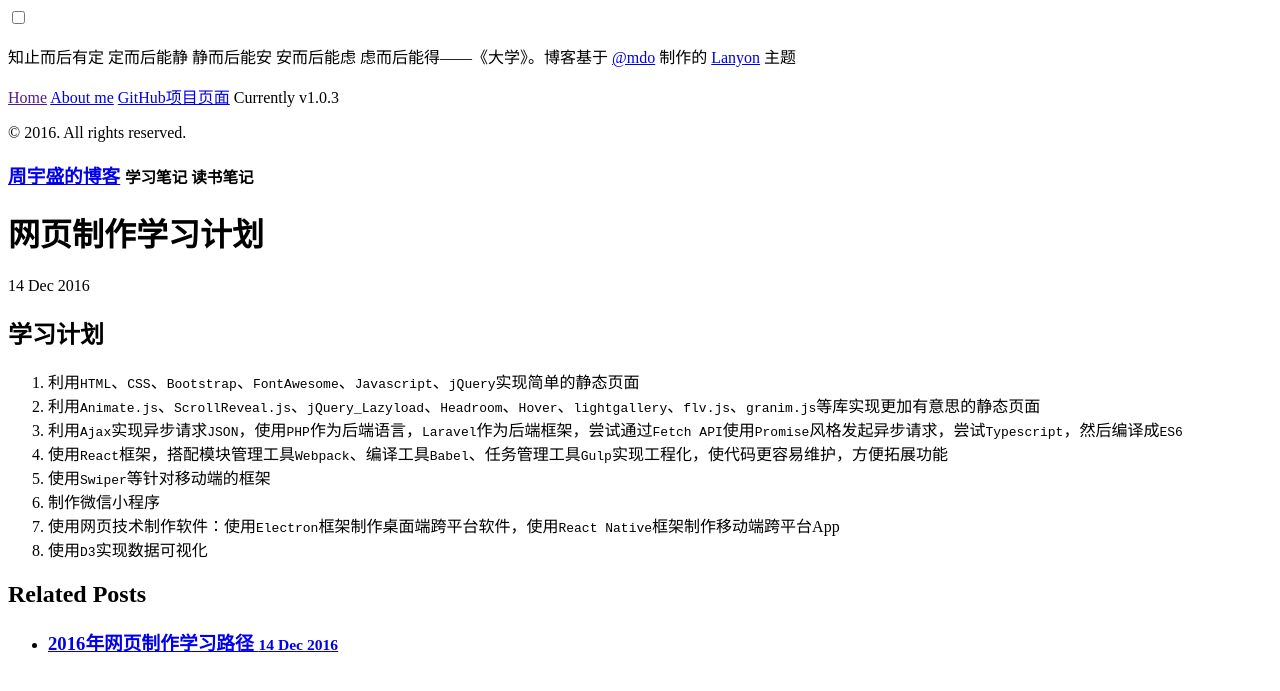
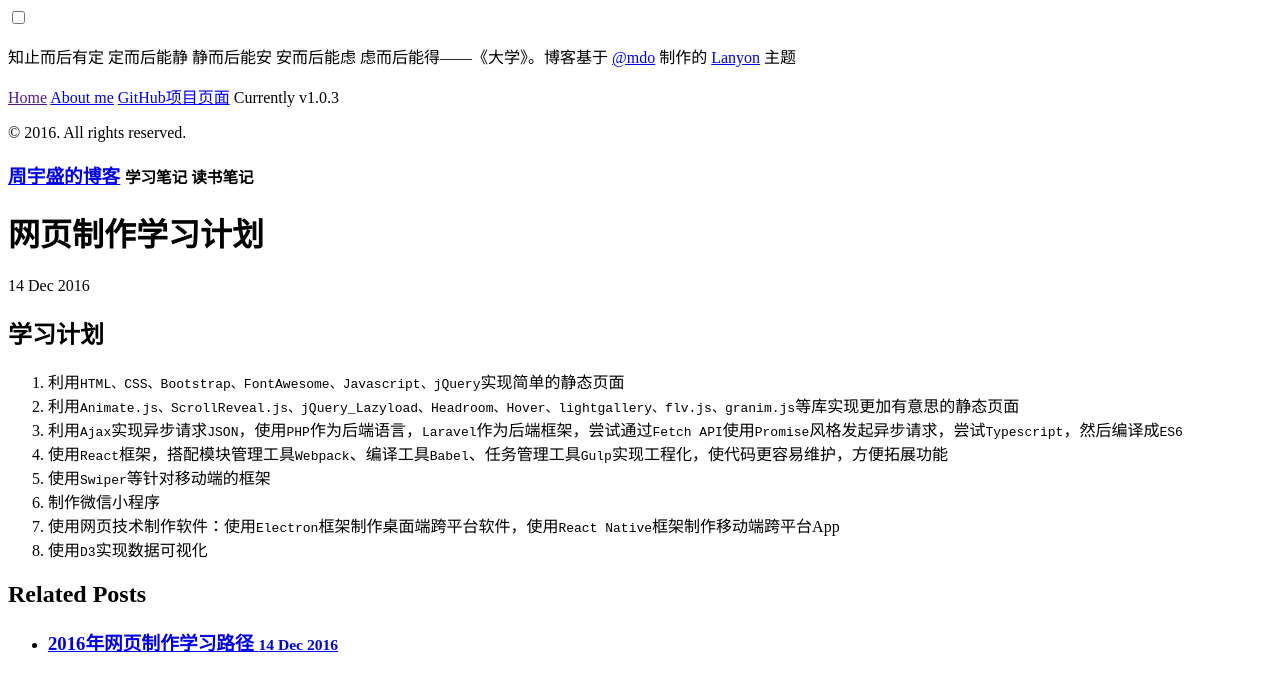
Before and after one commit to jasonzhouu/old-github-pages, a Jekyll site: the page built from _posts/2016-12-14-learning-plan.md, in a window 1280 px wide. Shown: the top 691 px of the page. Built offline with Jekyll 4.4.1, drawn with Linux system fonts in a browser that asks for light colours; comment, search, counter and statistics services are not loaded.

Commit message:
Update 2016-12-14-learning-plan.md

```diff
--- a/_posts/2016-12-14-learning-plan.md
+++ b/_posts/2016-12-14-learning-plan.md
@@ -5,8 +5,8 @@ title: "网页制作学习计划"
 
 ## 学习计划
 
-1. 利用`HTML`、`CSS`、`Bootstrap`、`FontAwesome`、`Javascript`、`jQuery`实现简单的静态页面
-2. 利用`Animate.js`、`ScrollReveal.js`、`jQuery_Lazyload`、`Headroom`、`Hover`、`lightgallery`、`flv.js`、`granim.js`等库实现更加有意思的静态页面
+1. 利用`HTML、CSS、Bootstrap、FontAwesome、Javascript、jQuery`实现简单的静态页面
+2. 利用`Animate.js、ScrollReveal.js、jQuery_Lazyload、Headroom、Hover、lightgallery、flv.js、granim.js`等库实现更加有意思的静态页面
 3. 利用`Ajax`实现异步请求`JSON`，使用`PHP`作为后端语言，`Laravel`作为后端框架，尝试通过`Fetch API`使用`Promise`风格发起异步请求，尝试`Typescript`，然后编译成`ES6`
 4. 使用`React`框架，搭配模块管理工具`Webpack`、编译工具`Babel`、任务管理工具`Gulp`实现工程化，使代码更容易维护，方便拓展功能
 5. 使用`Swiper`等针对移动端的框架
```
